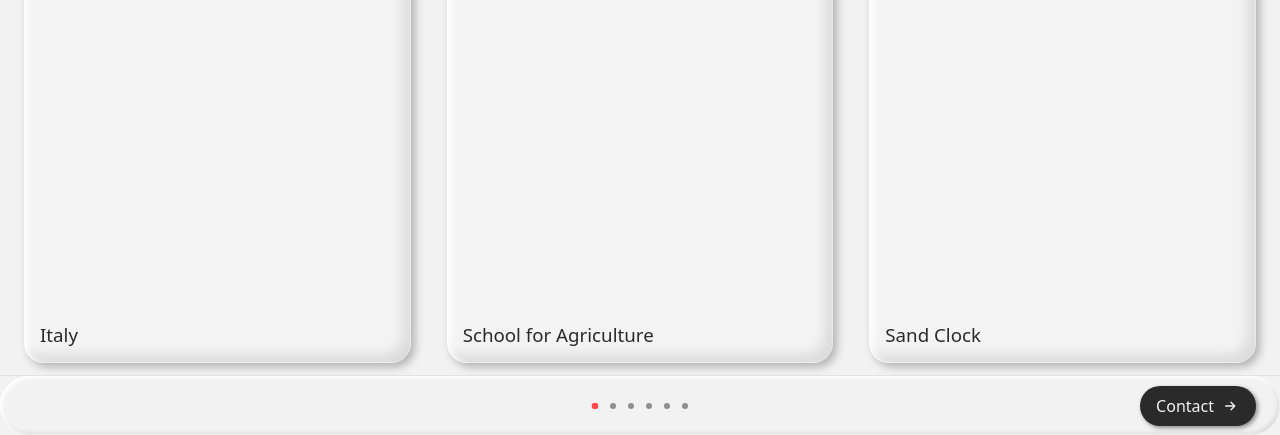
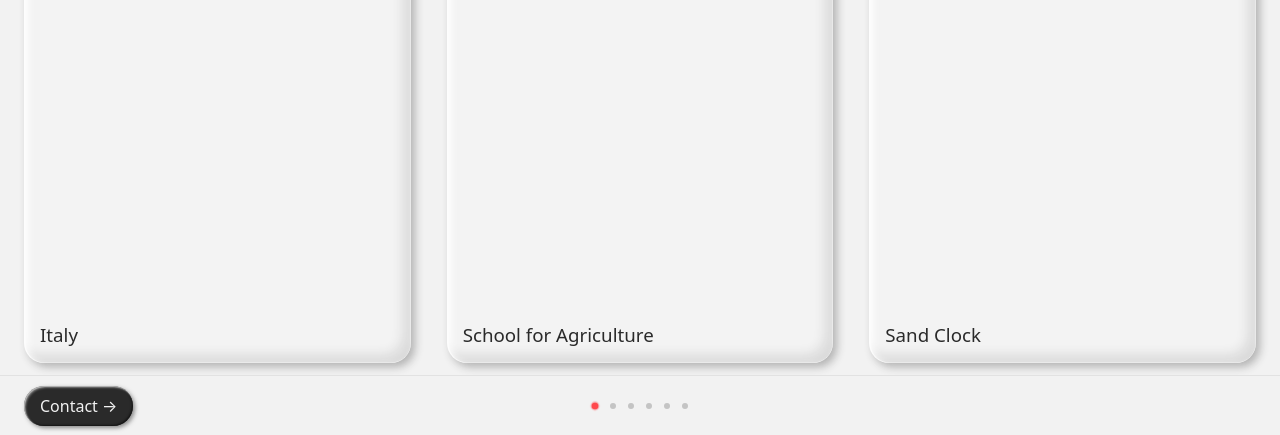
Before and after one commit to DDSS1234/Portfolio_Rosno, a website: page index.html in a window 1280 px wide. Shown: the part 365-800 px from the top of the page. Drawn offline with Linux system fonts and the light colour scheme; a web font is replaced by a local one.

Commit message:
ContactPill_Fix

```diff
--- a/css/styles.css
+++ b/css/styles.css
@@ -222,13 +222,14 @@ h4 {
   border-radius: 50%;
   border: none;
   padding: 0;
-  background: rgba(42, 42, 42, 0.5);
+  background: var(--background-secondary);
   cursor: pointer;
   transition: background-color 150ms ease, transform 150ms ease;
 }
 
 .catalog-indicator.is-active {
   background: var(--color-attention);
+  box-shadow: 0px 0px 1px 1px #ff484c75;
   transform: scale(1.1);
 }
 
@@ -365,10 +366,6 @@ footer {
   column-gap: 12px;
 }
 
-.site-footer__spacer {
-  grid-column: 1 / span 3;
-}
-
 .site-footer__indicators {
   grid-column: 4 / span 6;
   justify-self: center;
@@ -376,10 +373,11 @@ footer {
 }
 
 .contact-pill {
-  grid-column: 10 / span 3;
-  justify-self: end;
+  grid-column: 1 / span 1;
+  justify-self: start;
   display: inline-flex;
   align-items: center;
+  justify-items: center;
   gap: 8px;
   padding: 0 16px;
   min-height: 40px;
@@ -393,18 +391,19 @@ footer {
   white-space: nowrap;
   transition: transform 120ms cubic-bezier(.2, .7, .2, 1), background-color 150ms ease, box-shadow 150ms ease-in-out;
   box-shadow: 2px 2px 4px #2a2a2a85;
+  position: relative;
 }
 
 .contact-pill::after{
   content: "";
-  grid-column: 10 / span 3;
+  grid-column: 1 / span 1;
   position: absolute;
   inset: 0;
   border-radius: inherit;
   box-shadow:
-    inset .5px .5px 0 1px #ffffff85,
-    inset 2px 2px 4px #ffffff,
-    inset -2px -2px 4px rgba(42, 42, 42, 0.12);
+    inset 1px 1px 1px #ffffff85,
+    inset 2px 2px 2px #ffffff50,
+    inset -1px -1px 2px rgba(20, 20, 20);
   pointer-events: none;
 }
 
@@ -440,6 +439,10 @@ footer {
 
 .contact-pill__label {
   line-height: 1;
+}
+
+.site-footer__spacer {
+  grid-column: 10 / span 3;
 }
 
 .contact-dialog {
--- a/index.html
+++ b/index.html
@@ -33,10 +33,6 @@
   </main>
   <footer class="site-footer" role="contentinfo">
     <div class="site-footer__inner">
-      <div class="site-footer__spacer" aria-hidden="true"></div>
-      <div class="site-footer__indicators">
-        <div class="catalog-indicators" data-catalog-indicators></div>
-      </div>
       <button
         type="button"
         class="contact-pill"
@@ -46,18 +42,12 @@
         aria-expanded="false"
         aria-controls="contactSheet"
       >
-        <span class="contact-pill__label">Contact</span>
-        <svg aria-hidden="true" viewBox="0 0 24 24" width="18" height="18" focusable="false">
-          <path
-            d="M5 12h12m0 0-5-5m5 5-5 5"
-            fill="none"
-            stroke="currentColor"
-            stroke-width="1.8"
-            stroke-linecap="round"
-            stroke-linejoin="round"
-          />
-        </svg>
+        <span class="contact-pill__label">Contact &rarr;</span>
       </button>
+      <div class="site-footer__indicators">
+        <div class="catalog-indicators" data-catalog-indicators></div>
+      </div>
+      <div class="site-footer__spacer" aria-hidden="true"></div>
     </div>
   </footer>
 
```
